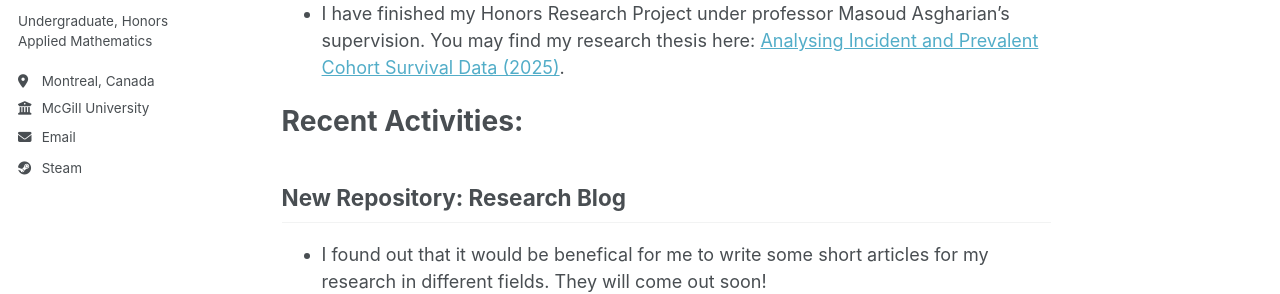
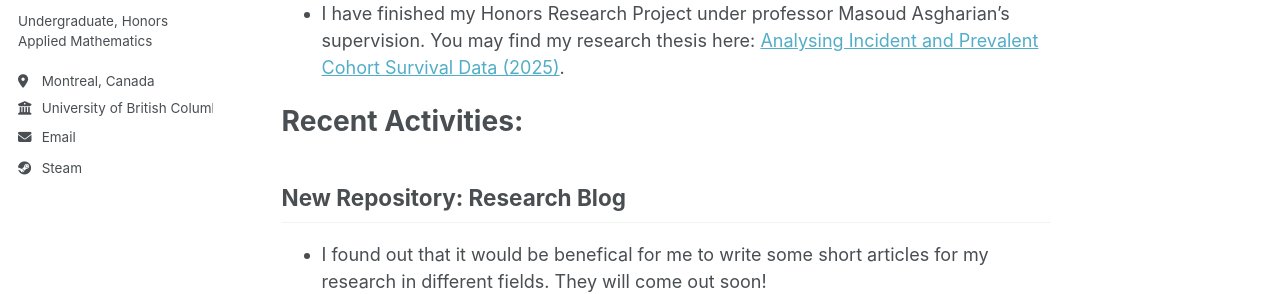
Before and after one commit to JohanssonRein/JohanssonRein.github.io, a Jekyll site: the page built from _pages/about.md, in a window 1280 px wide. Shown: the part 360-654 px from the top of the page. Built offline with Jekyll 4.4.1, drawn with Linux system fonts in a browser that asks for light colours.

Commit message:
Update _config.yml

```diff
--- a/_config.yml
+++ b/_config.yml
@@ -33,7 +33,7 @@ author:
   pronouns         : "He/Him"
   bio              : "Undergraduate, Honors Applied Mathematics"
   location         : "Montreal, Canada"
-  employer         : "McGill University"
+  employer         : "University of British Columbia"
   uri              : # URL
   email            : "zhangjohnson729@gmail.com"
 
```
